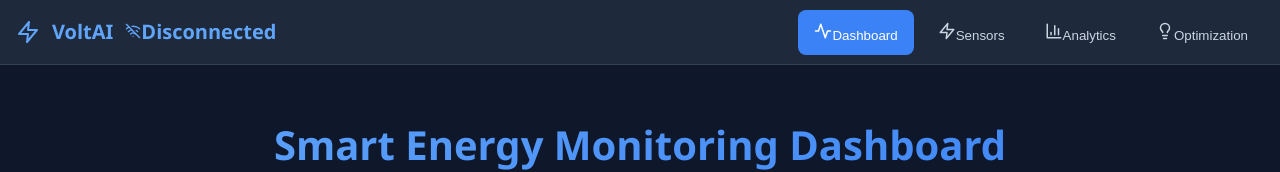
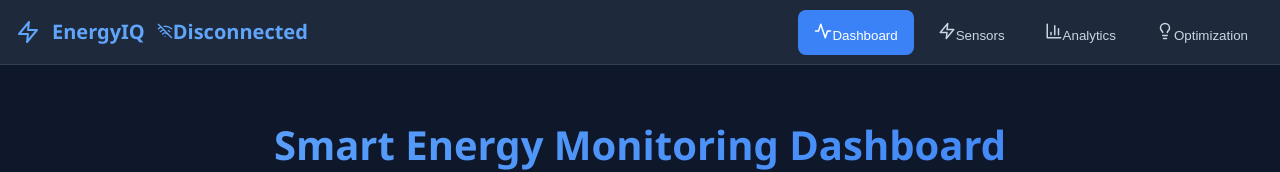
Before and after one commit to TanviSurve0005/IOT_Energy_Monitor, a React (Vite) app in the folder frontend/: page / in a window 1280 px wide. Shown: the top 172 px of the page. Built offline with nearby package versions, Linux system fonts and the light colour scheme; no server answers.

Commit message:
Update Navbar branding from VoltAI to EnergyIQ for improved project identity

```diff
--- a/frontend/src/components/Navbar.jsx
+++ b/frontend/src/components/Navbar.jsx
@@ -17,7 +17,7 @@ const Navbar = ({ activeTab, setActiveTab }) => {
       <div className="nav-content">
         <div className="nav-brand">
           <Zap size={24} />
-          <span>VoltAI</span>
+          <span>EnergyIQ</span>
           <div className={`connection-status ${isConnected ? 'connected' : 'disconnected'}`}>
             {isConnected ? <Wifi size={16} /> : <WifiOff size={16} />}
             <span>{isConnected ? 'Connected' : 'Disconnected'}</span>
```
